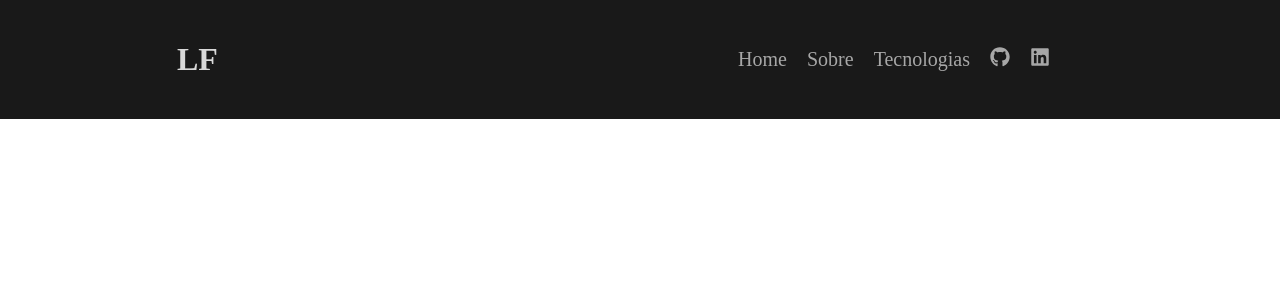
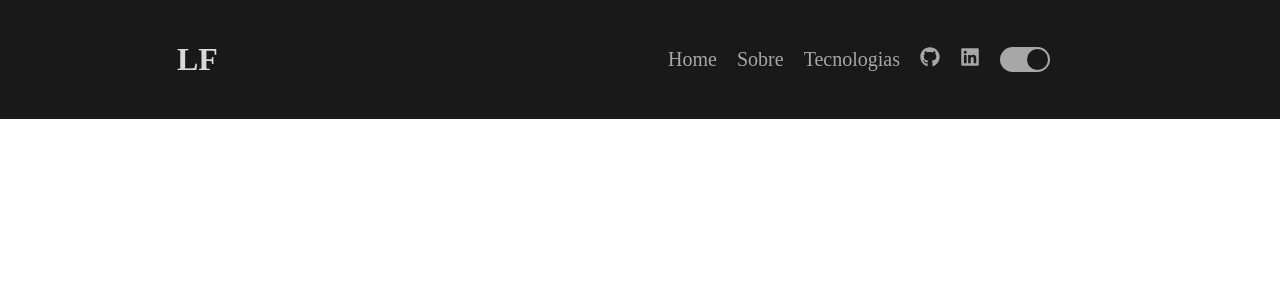
Before and after one commit to Luiz-Suvilao/portfolio, a Next.js app: page / in a window 1280 px wide. Shown: the top 300 px of the page. Built offline with nearby package versions, Linux system fonts and the light colour scheme.

Commit message:
feat: create SwitchTheme

```diff
--- /dev/null
+++ b/src/components/SwitchTheme/SwitchTheme.module.scss
@@ -0,0 +1,45 @@
+@use '../../styles/variables';
+
+.toggleSwitch {
+  position: relative;
+  display: inline-block;
+  width: 50px;
+  height: 25px;
+
+  input[type="checkbox"] {
+    display: none;
+
+    &:checked + .switch:before {
+      transform: translateX(25px);
+      background-color: variables.$bg-dark;
+    }
+
+    &:checked + .switch {
+      background-color: variables.$subtitle-dark;
+    }
+  }
+
+  .switch {
+    position: absolute;
+    cursor: pointer;
+    background-color: #ccc;
+    border-radius: 25px;
+    top: 0;
+    right: 0;
+    bottom: 0;
+    left: 0;
+    transition: background-color 0.2s ease;
+
+    &:before {
+      position: absolute;
+      content: "";
+      left: 2px;
+      top: 2px;
+      width: 21px;
+      height: 21px;
+      background-color: #aaa;
+      border-radius: 50%;
+      transition: transform 0.3s ease;
+    }
+  }
+}
--- /dev/null
+++ b/src/components/SwitchTheme/index.tsx
@@ -0,0 +1,25 @@
+import { useState } from 'react';
+
+import { useTheme } from '../../hooks/theme';
+
+import styles from './SwitchTheme.module.scss'
+
+const SwitchTheme = () => {
+    const { isDarkTheme, toggleTheme } = useTheme();
+    const [isToggled, setIsToggled] = useState<boolean>(isDarkTheme);
+    const onToggle = () => setIsToggled(!isToggled);
+
+    return (
+        <>
+            <label className={styles.toggleSwitch}>
+                <input type="checkbox" checked={isToggled} onChange={() => {
+                    onToggle();
+                    toggleTheme();
+                }} />
+                <span className={styles.switch} />
+            </label>
+        </>
+    );
+}
+
+export default SwitchTheme;
--- a/src/components/header/header.module.scss
+++ b/src/components/header/header.module.scss
@@ -38,3 +38,16 @@
     }
   }
 }
+
+.light {
+
+  .title {
+    color: variables.$title-light;
+  }
+
+  .linkList {
+    li a {
+      color: variables.$subtitle-light;
+    }
+  }
+}
--- a/src/components/header/index.tsx
+++ b/src/components/header/index.tsx
@@ -2,6 +2,7 @@ import Link from 'next/link';
 
 import { FaGithub, FaLinkedin } from 'react-icons/fa';
 
+import SwitchTheme from '../SwitchTheme';
 import { useTheme } from '../../hooks/theme';
 
 import styles from './header.module.scss';
@@ -42,6 +43,8 @@ const Header = () => {
                             <FaLinkedin />
                         </Link>
                     </li>
+
+                    <SwitchTheme />
                 </ul>
             </nav>
         </header>
--- a/src/styles/_variables.scss
+++ b/src/styles/_variables.scss
@@ -5,3 +5,5 @@ $subtitle-dark: #A7A7A7;
 
 // light
 $bg-light: #fff;
+$title-light: #42446E;
+$subtitle-light: #666666;
```
